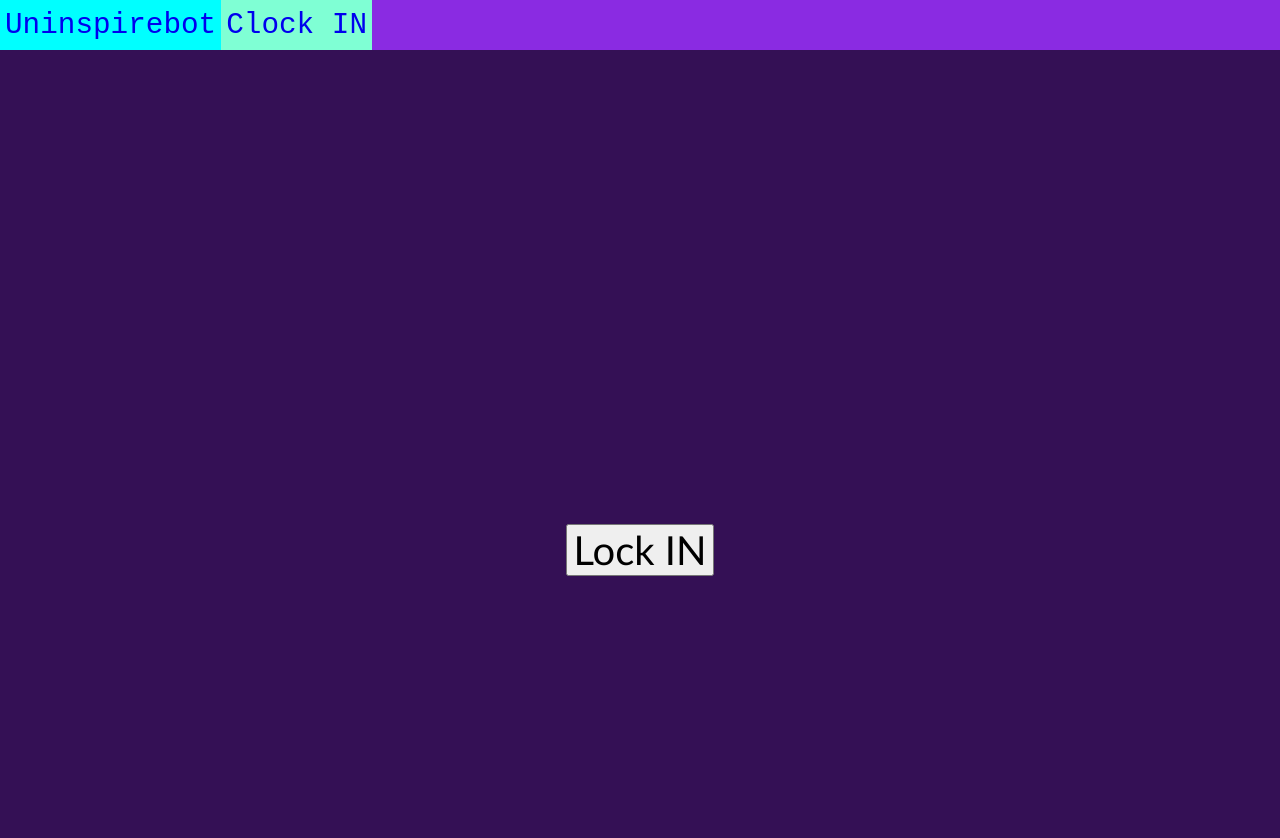
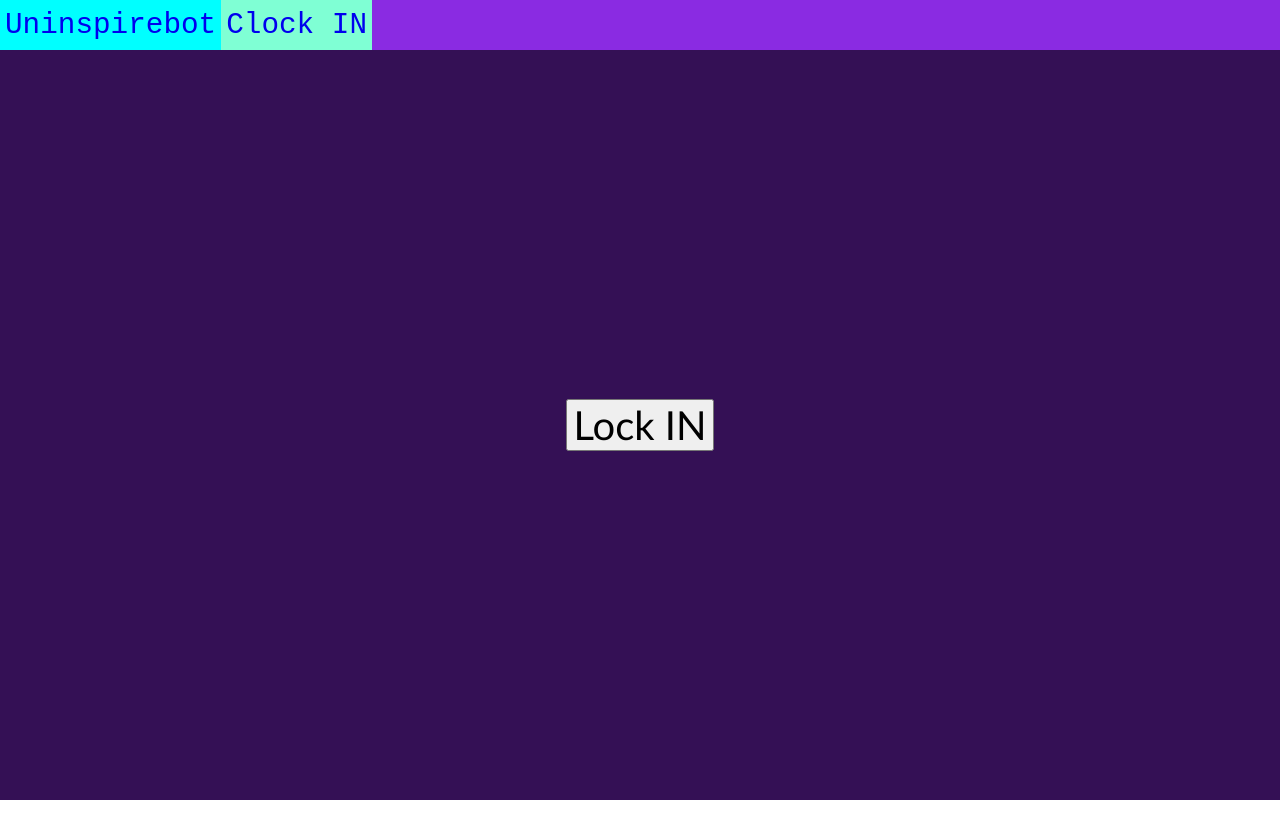
Before and after one commit to LenivyKrabik/Uninspirebot, a React (Vite) app in the folder frontend/: page /lockIn in a window 1280 px wide. Shown: the top 838 px of the page. After the commit the page ends 800 px from the top, so only its background shows below. Built offline with nearby package versions, Linux system fonts and the light colour scheme.

Commit message:
Updated to not overflow screen vertically

```diff
--- a/frontend/src/styles/homePage.css
+++ b/frontend/src/styles/homePage.css
@@ -1,6 +1,6 @@
 .homePage {
   width: 100%;
-  height: 1000px;
+  height: calc(100vh - 50px);
 
   background-color: hotpink;
 }
--- a/frontend/src/styles/lockInPage.css
+++ b/frontend/src/styles/lockInPage.css
@@ -1,5 +1,5 @@
 .lockInBody {
-  height: 1000px;
+  height: calc(100vh - 50px);
   width: 100%;
 
   background-color: rgb(52, 16, 85);
```
